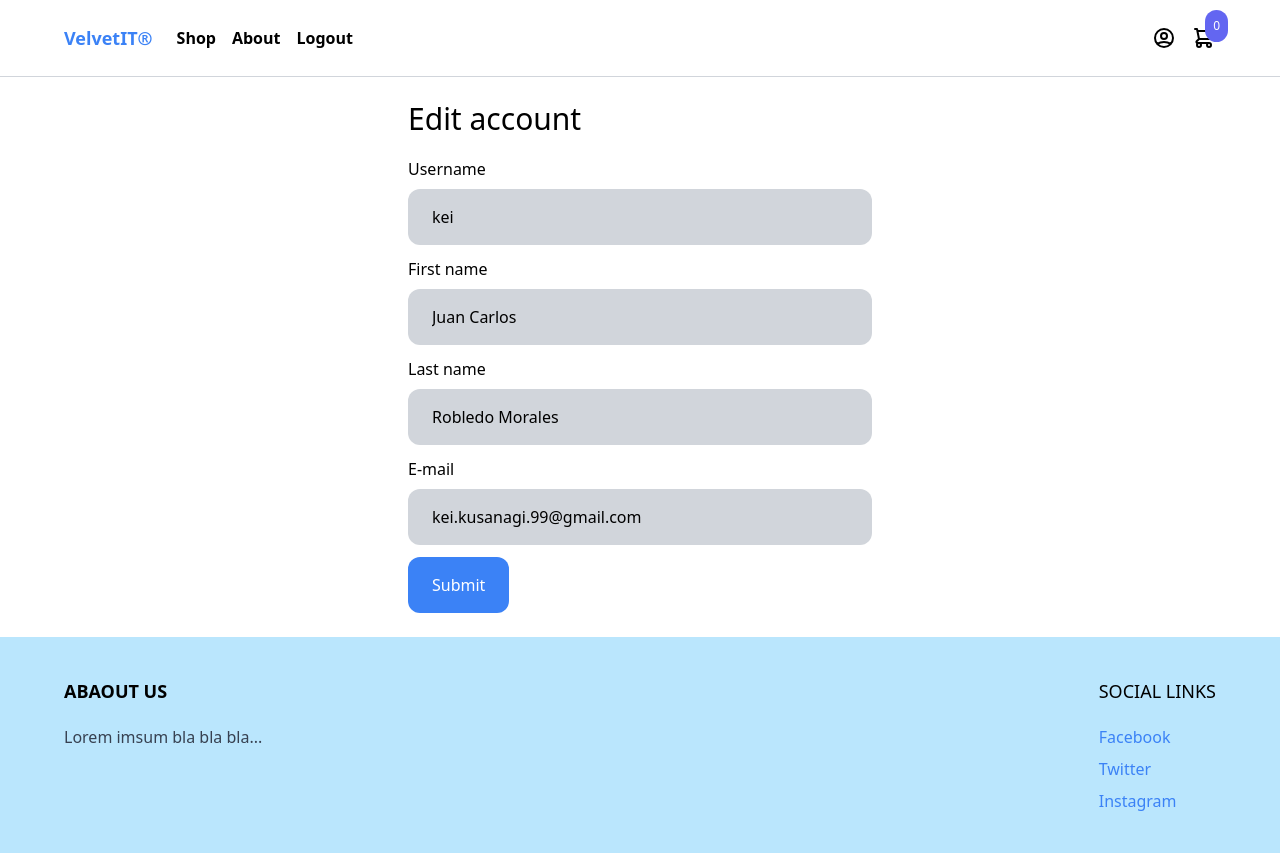
After one commit to kei-kusanagi/Ecommerce, a Django app: page /myaccount/edit/ in a window 1280 px wide. The commit adds this page. Run offline with Django 4.2, Linux system fonts and the light colour scheme; a user stored in the database is signed in; some libraries are stand-ins or nearby versions.

Commit message:
edit account page

```diff
--- /dev/null
+++ b/ecommerce/core/templates/core/edit_myaccount.html
@@ -0,0 +1,31 @@
+{% extends 'core/base.html' %}
+{% block title %}My account{% endblock %}
+{% block content %}
+
+<div class="max-w-lg mx-auto p-6">
+    <h1 class="mb-5 text-3xl">Edit account</h1>
+
+    <form method="post" action="." class="space-y-3">
+        <div>
+            <label>Username</label>
+            <input name="username" value="{{ request.user.username}}" type="text" class="w-full mt-2 py-4 px-6 bg-gray-300 rounded-xl">
+        </div>
+        <div>
+            <label>First name</label>
+            <input name="first_name" value="{{ request.user.first_name}}" type="text" class="w-full mt-2 py-4 px-6 bg-gray-300 rounded-xl">
+        </div>
+        <div>
+            <label>Last name</label>
+            <input name="last_name" value="{{ request.user.last_name}}" type="text" class="w-full mt-2 py-4 px-6 bg-gray-300 rounded-xl">
+        </div>
+        <div>
+            <label>E-mail</label>
+            <input name="email" value="{{ request.user.email}}" type="text" class="w-full mt-2 py-4 px-6 bg-gray-300 rounded-xl">
+        </div>
+        <div>
+            <button class="py-4 px-6 rounded-xl text-white bg-blue-500 hover:bg-blue-800">Submit</button>
+        </div>
+    </form>
+</div>
+
+{% endblock %}
--- a/ecommerce/core/templates/core/myaccount.html
+++ b/ecommerce/core/templates/core/myaccount.html
@@ -8,6 +8,8 @@
         <strong>Name:</strong>{{ request.user.get_full_name }}<br>
         <strong>Username:</strong>{{ request.user.username }}<br>
         <strong>E-mail:</strong>{{ request.user.email }}<br>
+
+        <a href="{% url 'edit_myaccount' %}">Edit</a>
     </div>
 
     <hr>
--- a/ecommerce/core/urls.py
+++ b/ecommerce/core/urls.py
@@ -1,7 +1,7 @@
 from django.contrib.auth import views
 from django.urls import path
 
-from core.views import frontpage, shop, signup, myaccount
+from core.views import frontpage, shop, signup, myaccount, edit_myaccount
 from product.views import product
 
 urlpatterns = [
@@ -10,6 +10,7 @@ urlpatterns = [
     path('logout/', views.LogoutView.as_view(), name='logout'),
     path('login/', views.LoginView.as_view(template_name='core/login.html'), name='login'),
     path('myaccount/', myaccount, name='myaccount'),
+    path('myaccount/edit/', edit_myaccount, name='edit_myaccount'),
     path('shop/', shop, name='shop'),
     path('shop/<slug:slug>/', product, name='product'),
 ]
--- a/ecommerce/core/views.py
+++ b/ecommerce/core/views.py
@@ -31,6 +31,9 @@ def signup(request):
 def myaccount(request):
     return render(request, 'core/myaccount.html')
 
+@login_required
+def edit_myaccount(request):
+    return render(request, 'core/edit_myaccount.html')
 
 
 def shop(request):
```
Also changed, not shown: ecommerce/db.sqlite3.
